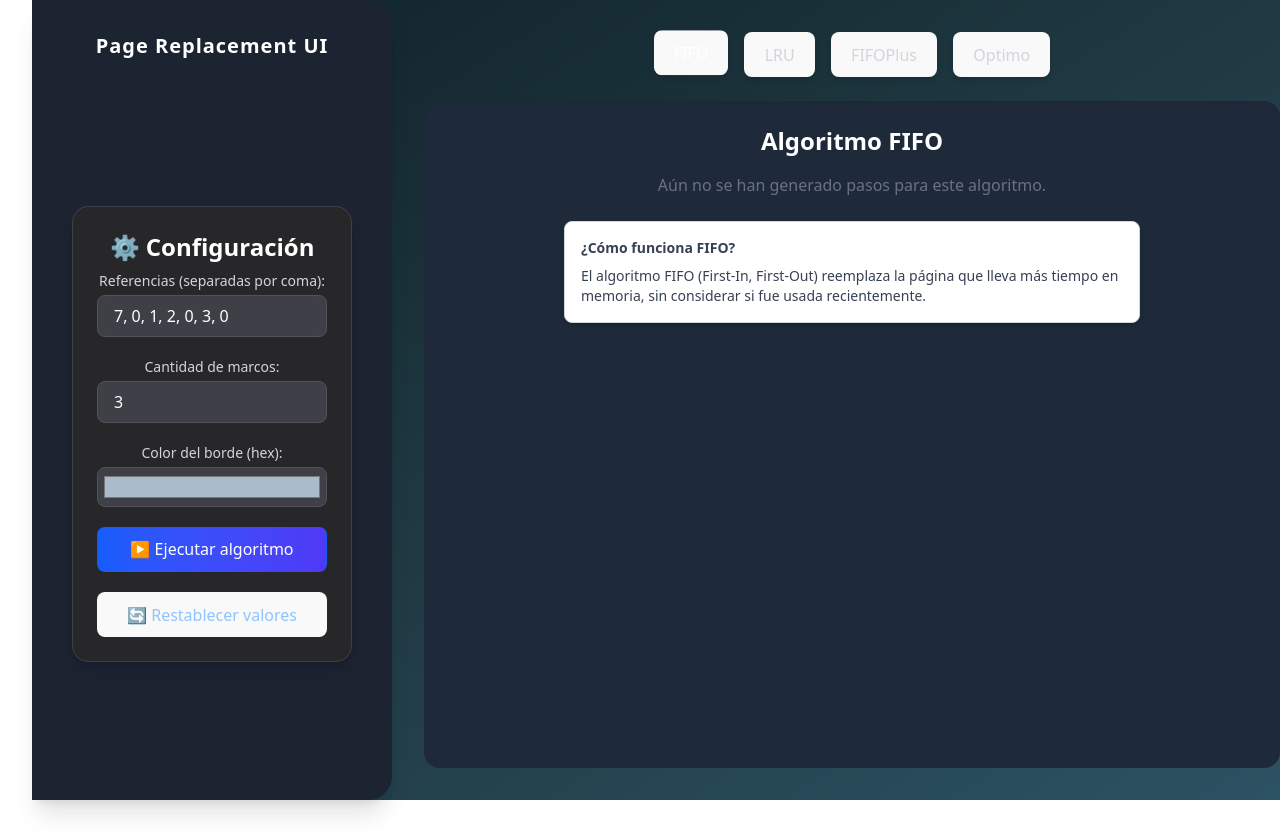
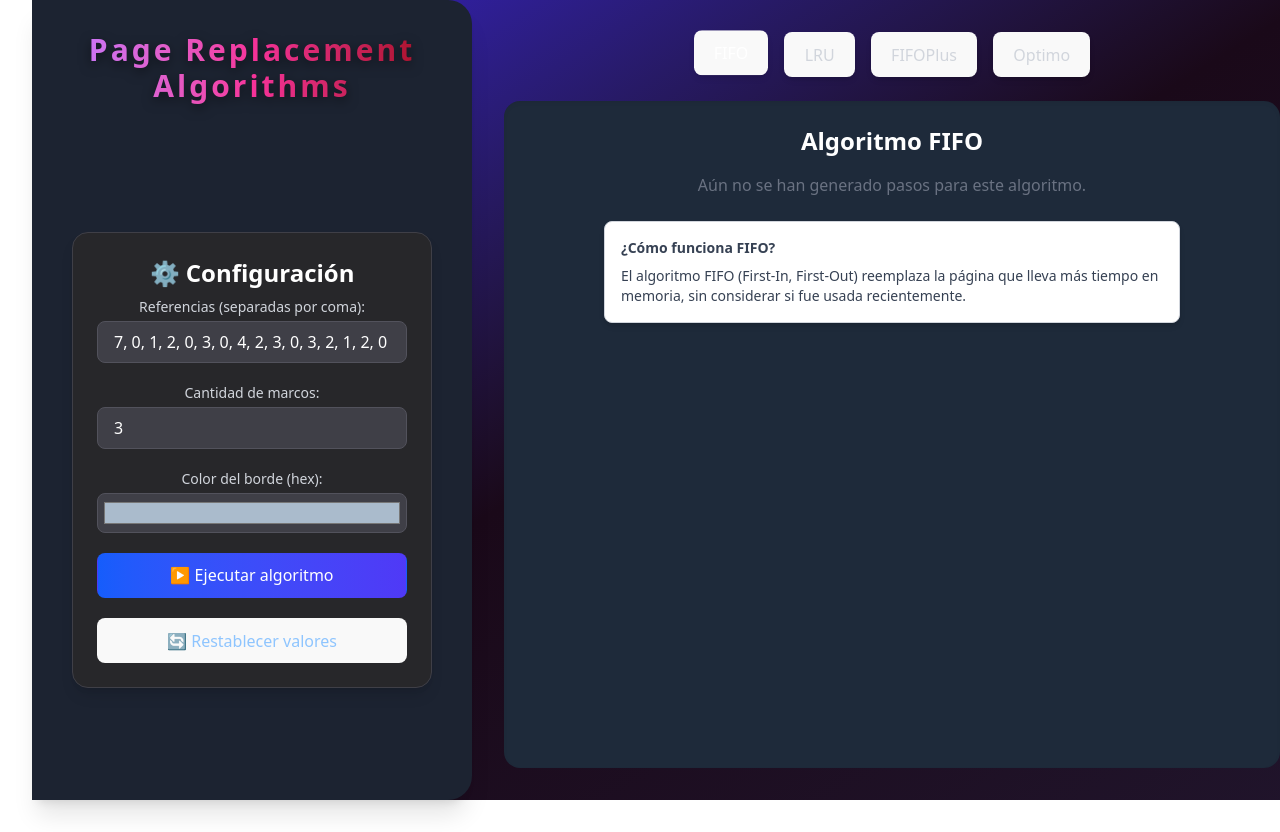
Before and after one commit to LairezMk/Algoritmo_RP, a React (Vite) app in the folder algoritmos-reemplazo-app/: page / in a window 1280 px wide. Shown: the top 832 px of the page. Built offline with nearby package versions, Linux system fonts and the light colour scheme.

Commit message:
Title, tooltip historial

```diff
--- a/algoritmos-reemplazo-app/src/App.jsx
+++ b/algoritmos-reemplazo-app/src/App.jsx
@@ -39,10 +39,13 @@ function App() {
   };
 
   return (
-    <div className="min-h-screen w-screen bg-gradient-to-br from-[#0f2027] via-[#203a43] to-[#2c5364] text-white flex font-sans">
+    <div className="min-h-screen w-screen bg-gradient-to-br from-[#3b1ee3] via-[#1a0919] to-[#20142b] text-white flex font-sans">
       {/* Sidebar izquierdo */}
-      <div className="w-90 px-6 py-8 bg-[#1c2331] shadow-xl rounded-r-3xl flex flex-col gap-6">
-        <div className="text-xl font-bold tracking-wider mb-4">Page Replacement UI</div>
+      <div className="w-110 px-6 py-8 bg-[#1c2331] shadow-xl rounded-r-3xl flex flex-col gap-6">
+        <div   className="text-3xl font-extrabold tracking-widest mb-6 text-transparent bg-clip-text bg-gradient-to-r from-purple-400 via-pink-500 to-red-800  drop-shadow-[0_4px_6px_rgba(0,0,0,0.5)]">
+
+          Page Replacement Algorithms
+          </div>
         <PanelInputs
           referencias={referencias}
           setReferencias={setReferencias}
--- a/algoritmos-reemplazo-app/src/components/PanelInputs.jsx
+++ b/algoritmos-reemplazo-app/src/components/PanelInputs.jsx
@@ -11,7 +11,7 @@ export default function PanelInputs({
   onGenerar,
   setPasos,
 }) {
-  const valoresIniciales = "7, 0, 1, 2, 0, 3, 0";
+  const valoresIniciales = "7, 0, 1, 2, 0, 3, 0, 4, 2, 3, 0, 3, 2, 1, 2, 0";
   const [entradaTexto, setEntradaTexto] = useState(valoresIniciales);
   const [isLoading, setIsLoading] = useState(false);
 
@@ -61,10 +61,25 @@ export default function PanelInputs({
               .filter((v) => !isNaN(v) && v >= 0);
 
             setReferencias(valores);
+
+            // //Guardar el valor en el historial del localStorage
+            // const historial = JSON.parse(localStorage.getItem("historialReferencias")) || [];
+            // if (valorFiltrado && !historial.includes(valorFiltrado)) {
+            //   historial.push(valorFiltrado);
+            //   localStorage.setItem("historialReferencias", JSON.stringify(historial));
+            // }
           }}
+
           className="w-full bg-zinc-700 text-white border border-zinc-600 px-4 py-2 rounded-lg focus:outline-none focus:ring-2 focus:ring-blue-500 transition"
           placeholder="Ej. 7, 0, 1, 2, 0, 3, 0"
+          //Mostrar el historial de referencias en un select
+          list="historialReferencias"
         />
+        <datalist id="historialReferencias">
+          {JSON.parse(localStorage.getItem("historialReferencias") || "[]").map((item, index) => (
+            <option key={index} value={item} />
+          ))}
+        </datalist>
       </div>
 
       <div>
@@ -95,7 +110,18 @@ export default function PanelInputs({
       </div>
 
       <button
-        onClick={onGenerar}
+        onClick={() => {
+          // Guardar el valor en el historial del localStorage al ejecutar el algoritmo
+          const historial = JSON.parse(localStorage.getItem("historialReferencias")) || [];
+          if (entradaTexto && !historial.includes(entradaTexto)) {
+            historial.unshift(entradaTexto); // Agregar al inicio del historial
+            if (historial.length > 3) {
+              historial.pop(); // Limitar el historial a 3 elementos
+            }
+            localStorage.setItem("historialReferencias", JSON.stringify(historial));
+          }
+          onGenerar(); // Ejecutar el algoritmo
+        }}
         className="w-full bg-gradient-to-r from-blue-600 to-indigo-600 text-white py-2 rounded-lg font-semibold hover:from-blue-500 hover:to-indigo-500 transition"
       >
         ▶ Ejecutar algoritmo
```
